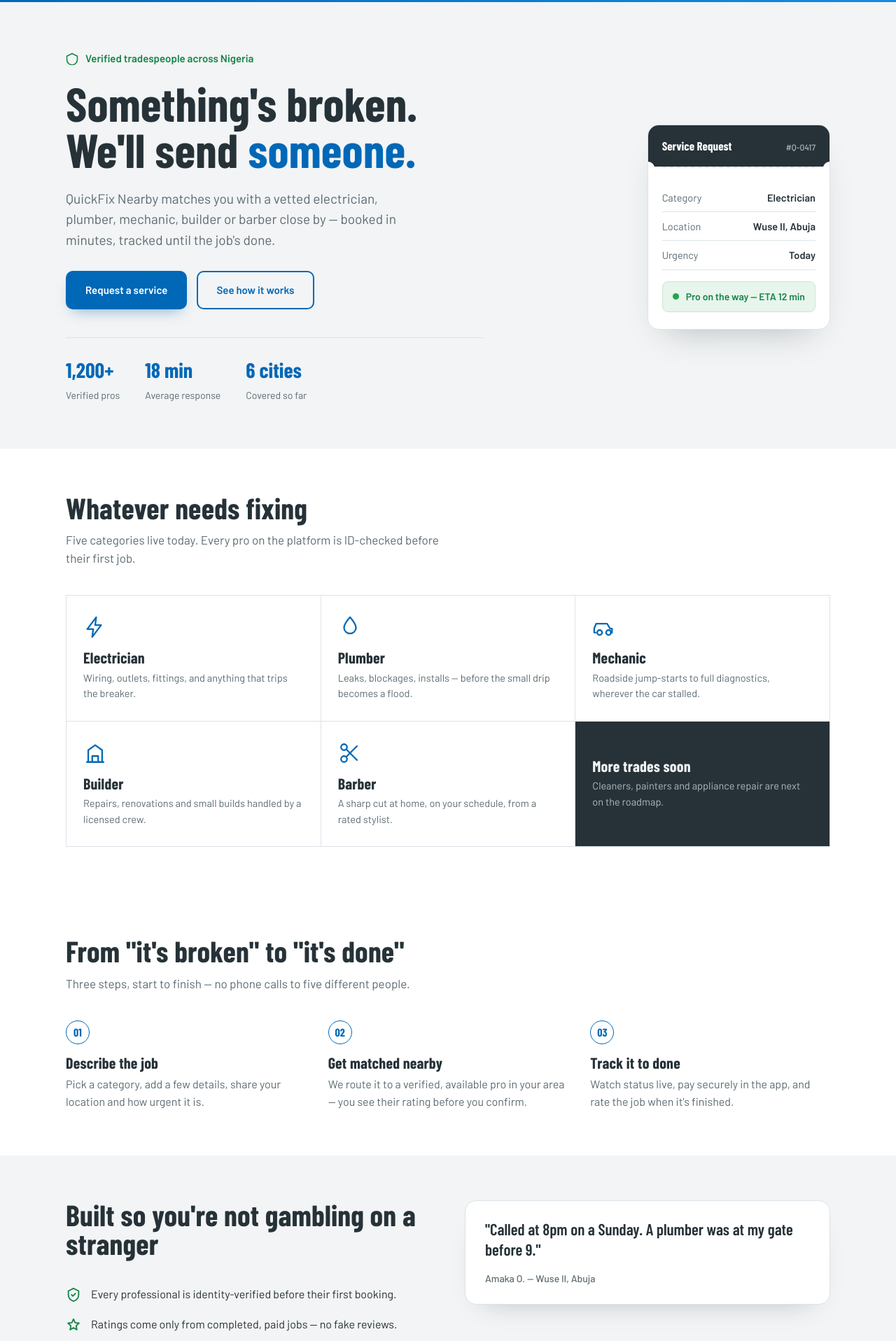
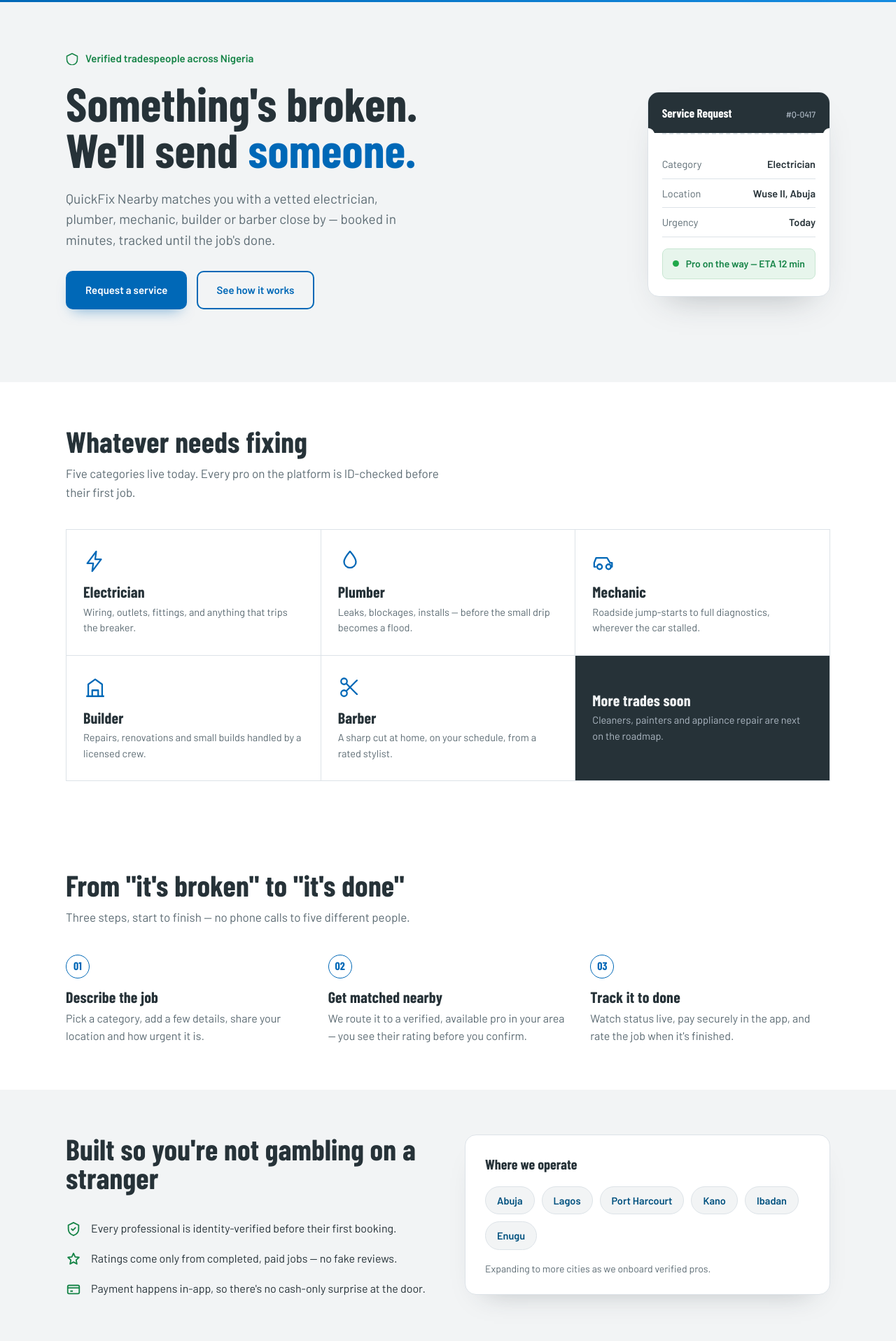
Before and after one commit to Simmyt3r/Quick-Fix, a Flask app: page / in a window 1280 px wide. Shown: the part 87-2003 px from the top of the page at 70% size. Run offline with Flask 3, Linux system fonts and the light colour scheme; some libraries are stand-ins or nearby versions.

Commit message:
Landing page: real mobile nav, remove placeholder stats/testimonial, responsive pass
- Add working hamburger menu for mobile (links were previously just hidden with no way to reach them)
- Remove placeholder hero stats (fake pro count / response time / city count)
- Replace fake testimonial with real city coverage list (Abuja, Lagos, Port Harcourt, Kano, Ibadan, Enugu)
- Footer copyright year now dynamic via context processor instead of hardcoded
- Fix iOS Safari input auto-zoom (form font-size bumped to 16px min)
- Tighten wrap/section padding and dual-panel CTA layout at small widths

```diff
--- a/app/__init__.py
+++ b/app/__init__.py
@@ -1,4 +1,5 @@
 import os
+from datetime import datetime, timezone
 
 from flask import Flask
 
@@ -61,6 +62,11 @@ def create_app():
         # instead of linking to a route that would just flash an error.
         return {"google_oauth_enabled": app.config["GOOGLE_OAUTH_ENABLED"]}
 
+    @app.context_processor
+    def inject_current_year():
+        # Keeps the footer copyright year correct without a redeploy every January.
+        return {"current_year": datetime.now(timezone.utc).year}
+
     from app.uploads import init_cloudinary
 
     init_cloudinary(app)
--- a/app/static/css/style.css
+++ b/app/static/css/style.css
@@ -420,7 +462,7 @@ section{ padding:64px 0; }
   color:var(--green-deep);
   margin-top:2px;
 }
-.quote-ticket{
+.cities-ticket{
   background:#fff;
   border:1px solid var(--line);
   border-radius:16px;
@@ -428,17 +470,33 @@ section{ padding:64px 0; }
   position:relative;
   box-shadow:0 20px 40px -28px rgba(38,50,56,0.35);
 }
-.quote-ticket p.q{
+.cities-head{
   font-family:'Barlow Condensed', sans-serif;
+  font-weight:700;
+  font-size:20px;
+  margin-bottom:16px;
+}
+.cities-list{
+  list-style:none;
+  margin:0 0 16px;
+  padding:0;
+  display:flex;
+  flex-wrap:wrap;
+  gap:10px;
+}
+.cities-list li{
+  background:var(--paper-alt);
+  border:1px solid var(--line);
+  border-radius:999px;
+  padding:8px 16px;
   font-weight:600;
-  font-size:23px;
-  line-height:1.25;
-  margin:0 0 16px;
+  font-size:14.5px;
+  color:var(--blue-deep);
 }
-.quote-ticket .attrib{
+.cities-note{
   font-size:14px;
   color:var(--muted);
-  font-weight:500;
+  margin:0;
 }
 
 @media (max-width:820px){
--- a/app/templates/index.html
+++ b/app/templates/index.html
@@ -19,7 +19,7 @@
       <img src="{{ url_for('static', filename='logo.png') }}" alt="QuickFix Nearby" class="brand-mark">
       QuickFix Nearby
     </a>
-    <div class="nav-links">
+    <div class="nav-links" id="nav-links">
       <a href="#services">Services</a>
       <a href="#how">How it works</a>
       <a href="#pros">For pros</a>
@@ -32,6 +32,9 @@
         <a href="#request" class="btn btn-primary">Book a pro</a>
       </div>
     </div>
+    <button type="button" class="nav-toggle" id="nav-toggle" aria-expanded="false" aria-controls="nav-links" aria-label="Open menu">
+      <svg width="24" height="24" viewBox="0 0 24 24" fill="none" stroke="currentColor" stroke-width="2" stroke-linecap="round"><path d="M4 6h16M4 12h16M4 18h16"/></svg>
+    </button>
   </nav>
 </header>
 
@@ -60,12 +63,6 @@
         <div class="hero-actions">
           <a href="#request" class="btn btn-primary">Request a service</a>
           <a href="#how" class="btn btn-ghost">See how it works</a>
-        </div>
-        <!-- Placeholder metrics — replace with real numbers before launch -->
-        <div class="stats">
-          <div class="stat"><b>1,200+</b><span>Verified pros</span></div>
-          <div class="stat"><b>18 min</b><span>Average response</span></div>
-          <div class="stat"><b>6 cities</b><span>Covered so far</span></div>
         </div>
       </div>
 
@@ -177,10 +174,17 @@
           </li>
         </ul>
       </div>
-      <!-- Placeholder testimonial — swap for a real customer quote before launch -->
-      <div class="quote-ticket">
-        <p class="q">"Called at 8pm on a Sunday. A plumber was at my gate before 9."</p>
-        <div class="attrib">Amaka O. — Wuse II, Abuja</div>
+      <div class="cities-ticket">
+        <div class="cities-head">Where we operate</div>
+        <ul class="cities-list">
+          <li>Abuja</li>
+          <li>Lagos</li>
+          <li>Port Harcourt</li>
+          <li>Kano</li>
+          <li>Ibadan</li>
+          <li>Enugu</li>
+        </ul>
+        <p class="cities-note">Expanding to more cities as we onboard verified pros.</p>
       </div>
     </div>
   </section>
@@ -266,11 +270,28 @@
       </div>
     </div>
     <div class="foot-bottom">
-      <span>&copy; 2026 QuickFix Nearby. All rights reserved.</span>
+      <span>&copy; {{ current_year }} QuickFix Nearby. All rights reserved.</span>
       <span>Built for Nigeria.</span>
     </div>
   </div>
 </footer>
 
+<script>
+  (function () {
+    var toggle = document.getElementById('nav-toggle');
+    var links = document.getElementById('nav-links');
+    if (!toggle || !links) return;
+    toggle.addEventListener('click', function () {
+      var open = links.classList.toggle('open');
+      toggle.setAttribute('aria-expanded', open ? 'true' : 'false');
+    });
+    links.querySelectorAll('a').forEach(function (a) {
+      a.addEventListener('click', function () {
+        links.classList.remove('open');
+        toggle.setAttribute('aria-expanded', 'false');
+      });
+    });
+  })();
+</script>
 </body>
 </html>
```
Also changed, not shown: other parts of app/static/css/style.css (+48 -3 lines).
